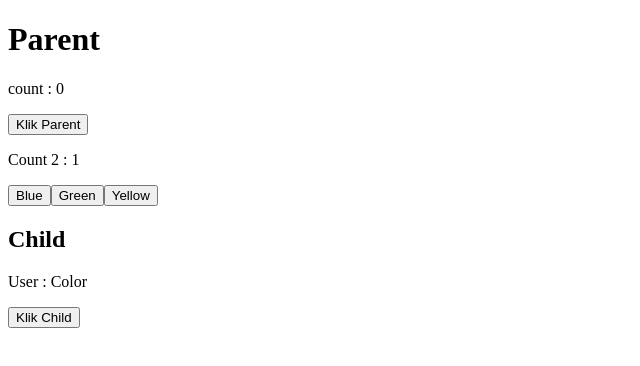
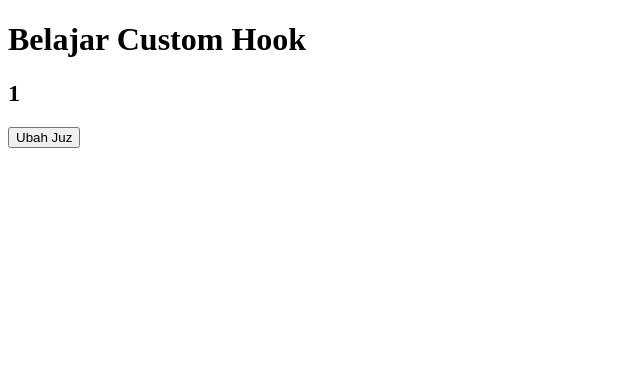
Before and after one commit to larsalfarabi/React-Abi, a React (Create React App) app: page / in a window 1280 px wide. Before the commit this address led to /useRef. Shown: the top 366 px of the page, without its empty margins (0-640 px from the left). Built offline with nearby package versions, Linux system fonts and the light colour scheme; no server answers.

Commit message:
custom hook

```diff
--- a/src/App.js
+++ b/src/App.js
@@ -1,19 +1,92 @@
 import React, { useEffect } from "react";
-import { Routes, Route, Navigate } from "react-router-dom";
-import LayoutEffect from "./page/LayoutEffect";
-import ReducerMateri from "./page/ReducerMateri";
-import RefTutorial from "./page/RefTutorial";
-import Optimize from "./page/UseOptimaze";
+import usePage from "./hook/usePage";
+import useList from "./hook/useList";
+import useJuz from "./hook/usejuzz";
+// import { Routes, Route, Navigate } from "react-router-dom";
+// import CustomHook from "./page/CustomHook";
+// import LayoutEffect from "./page/LayoutEffect";
+// import ReducerMateri from "./page/ReducerMateri";
+// import RefTutorial from "./page/RefTutorial";
+// import Optimize from "./page/UseOptimaze";
+
 export default function App() {
-  useEffect(() => {}, []);
+  // const { alquran } = useList();
+  const { alquran: data, juz, setJuz } = useJuz();
+  console.log("alquran =>", data);
+  // const { page, setPage, pageSize, setPageSize, handlePage, handlePageSize } =
+  //   usePage();
+
   return (
-    <div className="w-full h-screen">
-      <Routes>
+    <div className="w-full h-screen px-3 py-2">
+      <h1>Belajar Custom Hook</h1>
+
+      <h2 className="">{juz}</h2>
+      <button
+        onClick={() => {
+          setJuz(juz + 1);
+        }}
+      >Ubah Juz</button>
+
+      {/* useList */}
+      {/* <p> Page Size = {pageSize}</p>
+      <p>page = {page} </p>
+      <div>
+        <select
+          onChange={handlePageSize}
+          value={pageSize}
+          className="w-[30%] bg-gray-50 border border-gray-300 text-gray-900 text-sm rounded-lg focus:ring-blue-500 focus:border-blue-500 block p-2.5 dark:bg-gray-700 dark:border-gray-600 dark:placeholder-gray-400 dark:text-white dark:focus:ring-blue-500 dark:focus:border-blue-500"
+        >
+          <option value={5}>5</option>
+          <option value={10}>10</option>
+          <option value={25}>25</option>
+          <option value={50}>50</option>
+          <option value={100}>100</option>
+        </select>
+        <div className="flex space-x-3">
+          <button
+            onClick={handlePage}
+            value={1}
+            className="w-9 h-9 rounded-lg flex items-center justify-center  font-semibold bg-slate-900 text-white"
+          >
+            1
+          </button>
+          <button
+            onClick={handlePage}
+            value={2}
+            className="w-9 h-9 rounded-lg flex items-center justify-center  font-semibold bg-slate-900 text-white"
+          >
+            2
+          </button>
+          <button
+            onClick={handlePage}
+            value={3}
+            className="w-9 h-9 rounded-lg flex items-center justify-center  font-semibold bg-slate-900 text-white"
+          >
+            3
+          </button>
+          <button
+            onClick={handlePage}
+            value={4}
+            className="w-9 h-9 rounded-lg flex items-center justify-center  font-semibold bg-slate-900 text-white"
+          >
+            4
+          </button>
+          <button
+            onClick={handlePage}
+            value={5}
+            className="w-9 h-9 rounded-lg flex items-center justify-center  font-semibold bg-slate-900 text-white"
+          >
+            5
+          </button>
+        </div>
+      </div> */}
+      {/* <Routes>
         <Route path="/useRef" element={<Optimize />} />
+        <Route path="/customHook" element={<CustomHook />} />
         <Route path="/useReducer" element={<ReducerMateri />} />
         <Route path="/useEffectLayout" element={<LayoutEffect />} />
         <Route path="*" element={<Navigate to="/useRef" />} />
-      </Routes>
+      </Routes> */}
     </div>
   );
 }
--- /dev/null
+++ b/src/hook/useList.js
@@ -0,0 +1,22 @@
+import { useEffect, useState } from "react";
+import axios from "axios";
+function useList() {
+  const [alquran, setAlquran] = useState([]);
+  const getAlquran = async () => {
+    try {
+      const response = await axios.get(
+        "http://api.alquran.cloud/v1/quran/en.asad"
+      );
+      console.log("response =>", response);
+      setAlquran(response.data);
+    } catch (err) {
+      console.log("Error =>", err);
+    }
+  };
+  useEffect(() => {
+    getAlquran();
+  }, []);
+
+  return { alquran };
+}
+export default useList;
--- /dev/null
+++ b/src/hook/usePage.js
@@ -0,0 +1,15 @@
+import { useState } from "react";
+
+function usePage() {
+  const [page, setPage] = useState(10);
+  const [pageSize, setPageSize] = useState(1);
+  const handlePageSize = (e) => {
+    setPageSize(e.target.value);
+  };
+  const handlePage = (e) => {
+    setPage(e.target.value);
+  };
+  return { page, setPage, pageSize, setPageSize, handlePage, handlePageSize };
+}
+
+export default usePage;
--- /dev/null
+++ b/src/hook/usejuzz.js
@@ -0,0 +1,26 @@
+import { useState, useEffect } from "react";
+import axios from "axios";
+
+function useJuz(id = 1) {
+  const [alquran, setAlquran] = useState([]);
+  const [juz, setJuz] = useState(id);
+  const getAlquran = async (juz) => {
+    try {
+      const response = await axios.get(
+        `http://api.alquran.cloud/v1/juz/${juz}/en.asad`
+      );
+      console.log("res", response);
+      setAlquran(response.data?.data?.surahs);
+    } catch (error) {
+      console.log(error);
+    }
+  };
+
+  useEffect(() => {
+    getAlquran(juz);
+  }, [juz]);
+
+  return { juz, setJuz, alquran };
+}
+
+export default useJuz;
```
